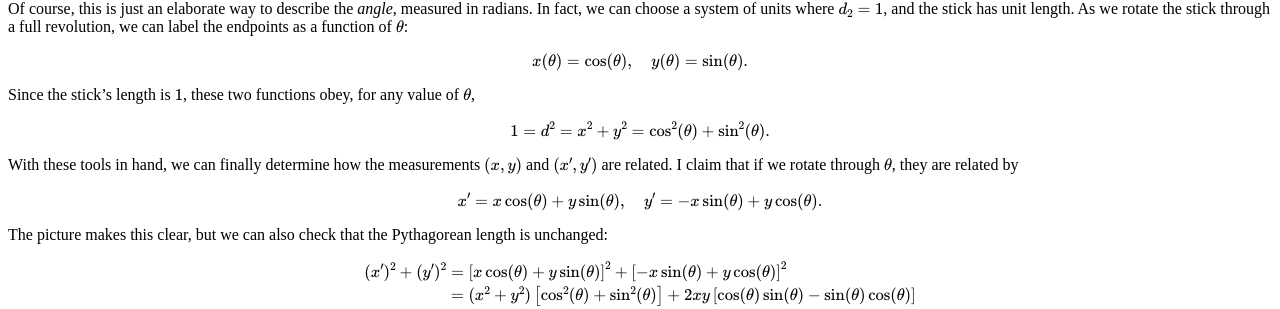
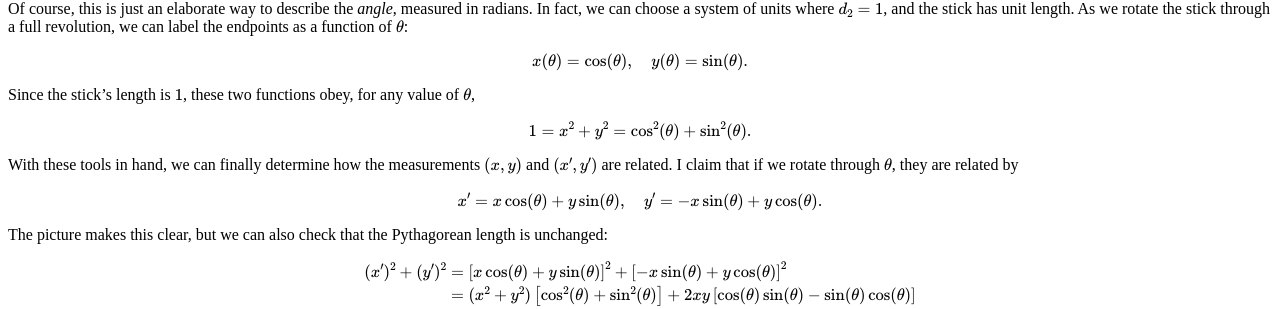
Before and after one commit to hapax/hapax.github.io, a Jekyll site: the page built from assets/maximal.md, in a window 1280 px wide and 900 px high, scrolled down 1225 px. Shown: the part 139-448 px from the top of the window. Built offline with Jekyll 4.4.1, drawn with Linux system fonts in a browser that asks for light colours; our own code applies the rules of GitHub Pages for plain Markdown files; formulas are drawn with MathJax 3; a script that is not in the unit is left out; some of the changed text lies outside the part shown.

Commit message:
Update maximal.md

```diff
--- a/assets/maximal.md
+++ b/assets/maximal.md
@@ -99,7 +99,7 @@ Since the stick's length is $1$, these two functions
 obey, for any value of $\theta$,
 
 $$
-1 = d^2 = x^2 + y^2 = \cos^2(\theta)+\sin^2(\theta).
+1 = x^2 + y^2 = \cos^2(\theta)+\sin^2(\theta).
 $$
 
 With these tools in hand, we can finally determine how the
```
Also changed, not shown: other parts of assets/maximal.md (+1 -1 lines).
